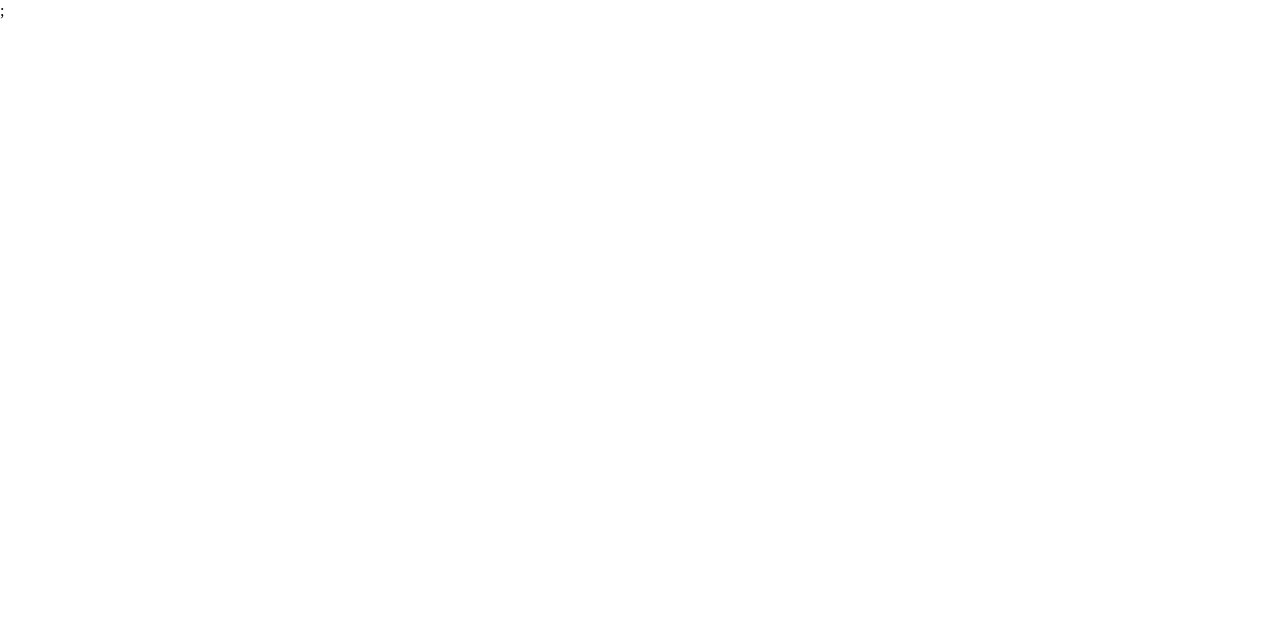
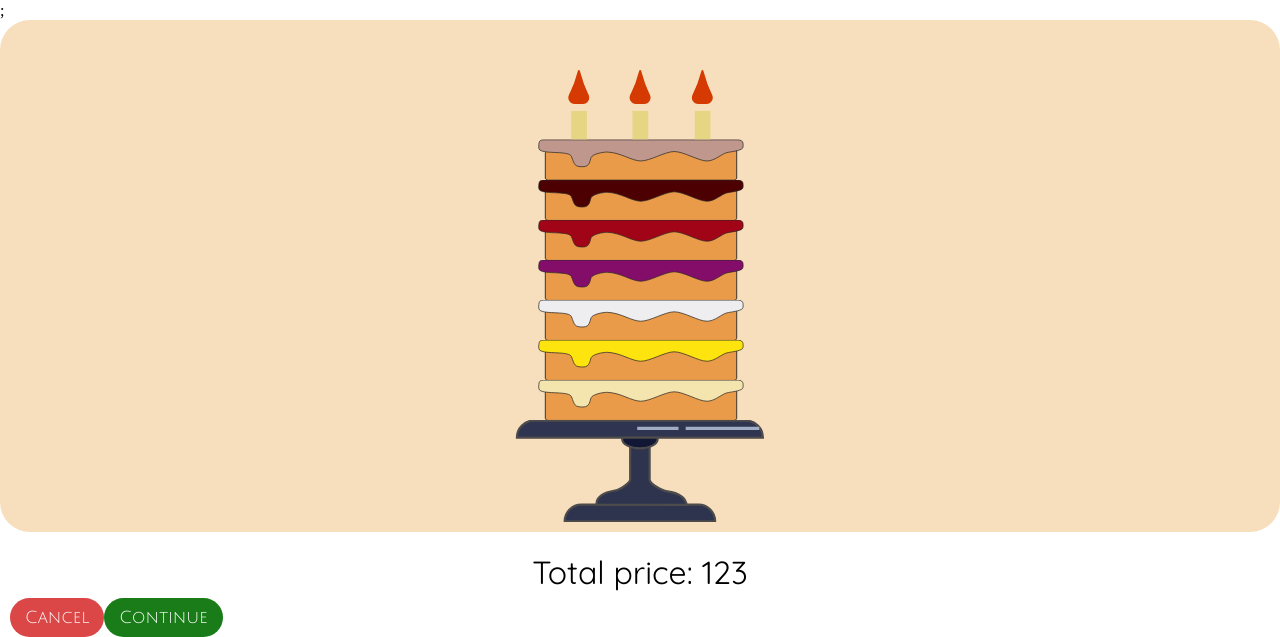
Before and after one commit to Aiperi-Amankulova/cake-builder, a React (Create React App) app: page / in a window 1280 px wide. Shown: the part 307-944 px from the top of the page. Before the commit the page ends 800 px from the top, so only its background shows below. Built offline with nearby package versions, Linux system fonts and the light colour scheme; no server answers; a web font is replaced by a local one.

Commit message:
Add Checkout components

```diff
--- a/src/App.js
+++ b/src/App.js
@@ -1,13 +1,15 @@
 import React from "react";
-import "./App.css";
 import Layout from "./containers/Layout/Layout";
 import CakeBuilder from "./containers/CakeBuilder/CakeBuilder";
+import Checkout from "./containers/Checkout/Checkout";
+import "./App.css";
 
 export default () => {
   return (
     <div className="App">
       <Layout>
         <CakeBuilder />
+        <Checkout />
       </Layout>
     </div>
   );
--- /dev/null
+++ b/src/components/Checkout/CheckoutSummary/CheckoutSummary.js
@@ -0,0 +1,14 @@
+import React from "react";
+import Button from "../../UI/Button/Button";
+import classes from "./CheckoutSummary.module.css";
+import Cake from "../../CakeBuilder/Cake/Cake";
+
+export default ({ ingredients, price }) => {
+  return (
+    <div className={classes.CheckoutSummary}>
+      <Cake ingredients={ingredients} price={price} />
+      <Button red> Cancel</Button>
+      <Button green>Continue</Button>
+    </div>
+  );
+};
--- a/src/containers/CakeBuilder/CakeBuilder.js
+++ b/src/containers/CakeBuilder/CakeBuilder.js
@@ -1,12 +1,12 @@
 import React, { useState, useEffect } from "react";
-import classes from "./CakeBuilder.module.css";
+import axios from "../../axios";
 import CakeControls from "../../components/CakeBuilder/CakeControls/CakeControls";
 import Modal from "../../components/UI/Modal/Modal";
 import OrderSummary from "../../components/CakeBuilder/OrderSummary/OrderSummary";
 import Cake from "../../components/CakeBuilder/Cake/Cake";
-import axios from "../../axios";
 import Spinner from "../../components/UI/Spinner/Spinner";
 import withErrorHandler from "../../hoc/withErrorHandler/withErrorHandler";
+import classes from "./CakeBuilder.module.css";
 
 const PRICES = {
   chocolateCream: 70,
--- /dev/null
+++ b/src/containers/Checkout/Checkout.js
@@ -0,0 +1,20 @@
+import React from "react";
+import CheckoutSummary from "../../components/Checkout/CheckoutSummary/CheckoutSummary";
+import classes from "./Checkout.module.css";
+
+export default () => {
+  const ingredients = {
+    chocolateCream: 1,
+    strawberryCream: 1,
+    blueberryСream: 1,
+    proteinCream: 1,
+    bananaCream: 1,
+    vanillaCream: 1,
+  };
+  const price = 123;
+  return (
+    <div className={classes.Checkout}>
+      <CheckoutSummary ingredients={ingredients} price={price} />
+    </div>
+  );
+};
```
Also changed, not shown: src/components/Checkout/CheckoutSummary/CheckoutSummary.module.css (added), src/containers/Checkout/Checkout.module.css (added).
